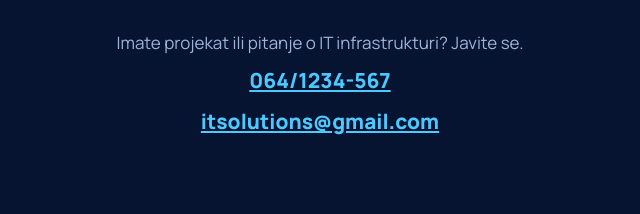
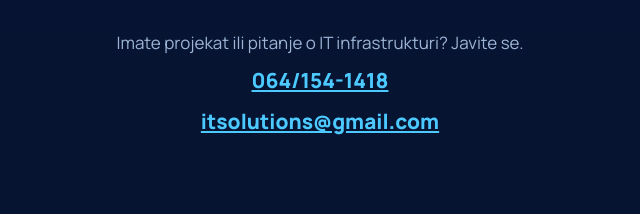
Before and after one commit to peric23/sajt, a plain HTML site: page index.html in a window 1280 px wide. Shown: the part 2488-2702 px from the top of the page, 320-960 px from the left. Drawn offline with nearby package versions, Linux system fonts and the light colour scheme.

Commit message:
Update index.html

```diff
--- a/index.html
+++ b/index.html
@@ -77,7 +77,7 @@
 <section id="kontakt" class="wrap contact">
   <h2 data-i18n="c_title">Kontakt</h2>
   <p data-i18n="c_sub">Imate projekat ili pitanje o IT infrastrukturi? Javite se.</p>
-  <p><a href="tel:+381641234567">064/1234-567</a></p>
+  <p><a href="tel:+381641234567">064/154-1418</a></p>
   <p><a href="mailto:itsolutions@gmail.com">itsolutions@gmail.com</a></p>
 </section>
 </main>
```
